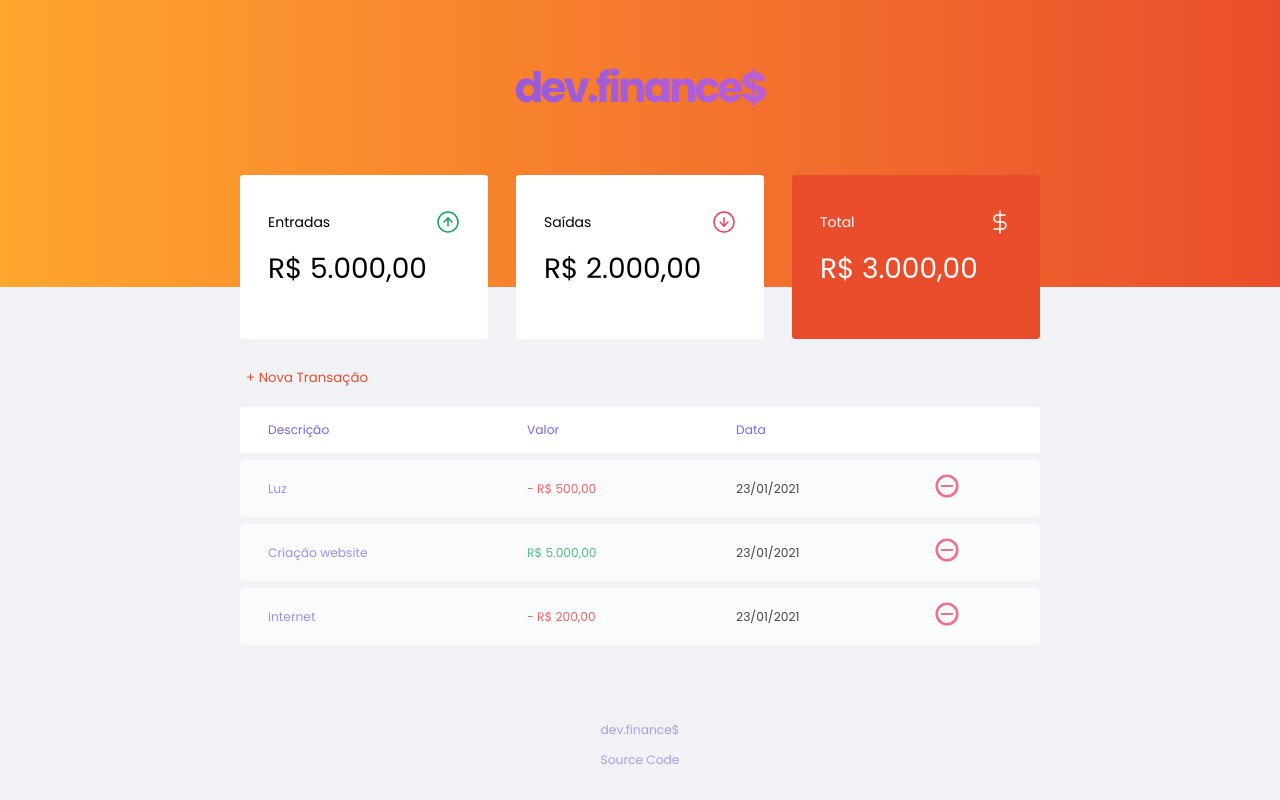
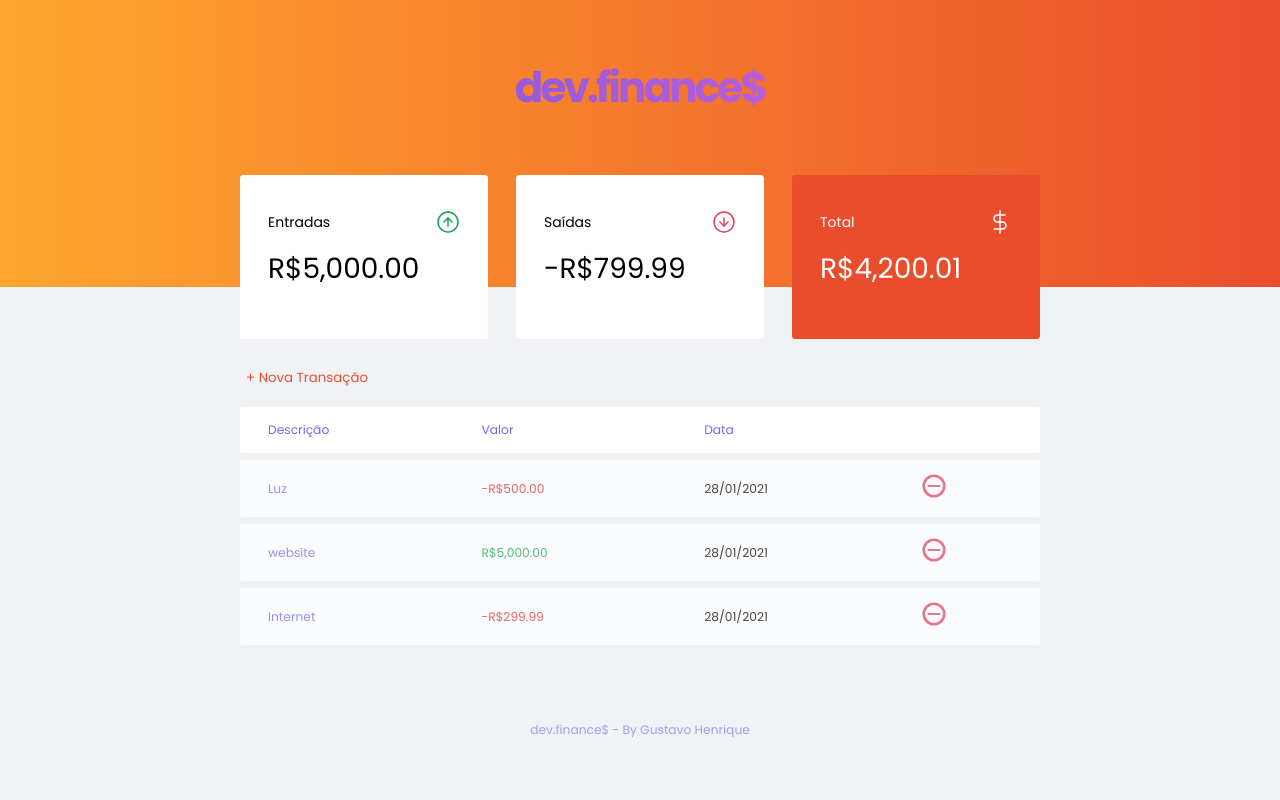
Before and after one commit to eoguvo/maratonaDiscover, a Next.js app in the folder web/: page / in a window 1280 px wide. Built offline with nearby package versions, Linux system fonts and the light colour scheme.

Commit message:
feat: add an remove transactions

```diff
--- /dev/null
+++ b/web/Services/TransactionHandler/index.js
@@ -0,0 +1,67 @@
+import Util from "../../utils/index.js";
+
+class TransactionHandler{
+    #transactions;
+    constructor(transactions) {
+        this.#transactions = transactions;
+        this.init();
+    }
+    init() {
+        this.#transactions = this.#transactions.map((transaction, index) => {
+            transaction.id = index;
+            if(transaction.date.includes('-')) {
+                transaction.date = Util.formatDate(transaction.date);
+            }
+            return transaction;
+        })
+        return this.#transactions;
+    }
+    getValues() {
+        let currentExpenses = [];
+        let currentIncomes = [];
+        this.#transactions.forEach(({amount})=>{
+          /* Comeca com "-"? */
+          if(/^-/.test(amount)) {
+            return currentExpenses.push(amount);
+          }
+          /* Se nao... */
+          currentIncomes.push(amount);
+        })
+        const sumArray = array => {
+            if(array.length == 0) return []
+            return array.reduce((accumulator, currentValue) => {
+                return accumulator + currentValue
+            });
+        }
+        currentIncomes = sumArray(currentIncomes);
+        currentExpenses = sumArray(currentExpenses);
+        return [currentExpenses, currentIncomes];
+    }
+
+    addTransaction(transaction) {
+        this.#transactions.push(transaction);
+        return this.#transactions;
+    }
+
+    removeTransaction(id) {
+        this.#transactions = this.#transactions.filter(transaction => {
+            return transaction.id != id;
+        })
+        return this.#transactions;
+    }
+    updateTransaction(id, newTransaction) {
+        this.#transactions.forEach(transaction =>{
+            if(transaction.id !== id) {
+                return;
+            }
+            this.#transactions[transaction] = newTransaction;
+        })
+        return this.#transactions;
+    }
+    reload(transactions) {
+        this.#transactions = transactions;
+        this.init();
+    }
+}
+
+export default TransactionHandler;
--- a/web/components/BalanceCard/index.js
+++ b/web/components/BalanceCard/index.js
@@ -1,10 +1,13 @@
-import React from 'react';
+import {useContext} from 'react';
 import { Card, H3, P } from './styles'
 import Image from 'next/image';
 
+import TransactionContext from '../../context/Transaction'
 
 const BalanceCard = ({ value, title, className, icon, alt, ...rest }) => {
+    const { transactions } = useContext(TransactionContext);
     const newClassName = className.split(' ').length > 1 ? 'total' : '';
+
     return (
         <Card icon={icon} type={newClassName}
                   {...rest}>
--- a/web/components/Modal/index.js
+++ b/web/components/Modal/index.js
@@ -2,12 +2,18 @@ import React, { useContext, useState } from 'react';
 import { Input, InputGroup, Label, ModalOverlay, ModalWrapper, Help, Actions, CloseButton, SubmitButton, Title } from './styles'
 
 import ModalContext from '../../context/Modal'
+import TransactionContext from '../../context/Transaction';
 
 const Modal = () => {
     const { isActive, setActive } = useContext(ModalContext);
-    const [date,setDate] = useState(getDate())
+    const { transactions, setTransactions } = useContext(TransactionContext);
+
+    const [date,setDate] = useState(getDate());
+    const [description,setDescription] = useState('');
+    const [amount,setAmount] = useState(15.00);
+
     function getDate () {
-            var d = new Date(),
+        let d = new Date(),
             month = '' + (d.getMonth() + 1),
             day = '' + d.getDate(),
             year = d.getFullYear();
@@ -22,6 +28,24 @@ const Modal = () => {
 
     const HandleSubmit = (e) => {
         e.preventDefault()
+        if(!description || !amount || !date) {
+            return alert("Por favor, preencha todos os campos")
+        }
+        setAmount(parseInt(amount));
+        console.log({
+            description,
+            amount,
+            date
+        })
+        setDescription('');
+        setAmount('');
+        setDate(getDate());
+        setTransactions([...transactions,
+            {
+                description,
+                amount,
+                date
+            }])
         setActive(false);
     }
 
@@ -33,12 +57,16 @@ const Modal = () => {
                     <form action="" onSubmit={HandleSubmit}>
                         <InputGroup>
                             <Label htmlFor="description">Descrição</Label>
-                            <Input type="text" id='description' name="description" placeholder="Descrição" />
+                            <Input type="text" id='description' name="description" placeholder="Descrição"
+                            onChange={e=>setDescription(e.target.value)}
+                            value={description} />
                         </InputGroup>
 
                         <InputGroup>
                             <Label htmlFor="amount">Valor</Label>
-                            <Input  step='0.05' type="number" id='amount' name="amount" placeholder="0,00" />
+                            <Input  step='0.05' type="number" id='amount' name="amount" placeholder="0,00"
+                            onChange={e=>setAmount(e.target.value)}
+                            value={amount} />
                             <Help>
                                 Use o sinal - (negativo) para despesas e , (virgula) para casas decimais
                             </Help>
@@ -52,7 +80,7 @@ const Modal = () => {
                         </InputGroup>
 
                         <Actions>
-                            <CloseButton onclick={_=>setActive(false)} >Cancelar</CloseButton>
+                            <CloseButton type="button" onClick={_=>setActive(false)} >Cancelar</CloseButton>
                             <SubmitButton>Enviar</SubmitButton>
                         </Actions>
 
--- a/web/components/Transaction/index.js
+++ b/web/components/Transaction/index.js
@@ -1,15 +1,25 @@
-import React from 'react';
+import { useContext } from 'react';
 import {Td, Tr, Desc} from './styles.js'
-import Image from 'next/image';
 
-const Transaction = ({ desc, value, date }) => {
+import TransactionContext from '../../context/Transaction'
+
+import TransactionHandler from '../../Services/TransactionHandler';
+
+const Transaction = ({ desc, value, date, id, ...rest }) => {
+    const { transactions, setTransactions } = useContext(TransactionContext);
+    const transactionHandler = new TransactionHandler(transactions);
+    const HandleRemove = (e) => {
+        const newTransactions = transactionHandler.removeTransaction(id);
+        setTransactions(newTransactions);
+    }
     return (
-        <Tr >
+        <Tr {...rest}>
             <Desc >{desc}</Desc>
             <Td type={/^-/.test(value) ? "expense" : "income"} >{value}</Td>
             <Td >{date}</Td>
-            <Td>
-                <Image
+            <Td onClick={HandleRemove}>
+                <img
+                    alt="delete"
                     src="/assets/minus.svg"
                     width={24}
                     height={24}
--- /dev/null
+++ b/web/context/ContextWrapper.js
@@ -0,0 +1,17 @@
+import { ThemeProvider } from 'styled-components';
+import { ModalProvider } from './Modal';
+import { TransactionProvider } from './Transaction';
+
+const ContextWrapper = ({ children, theme }) => {
+    return (
+        <ThemeProvider theme={theme}>
+            <ModalProvider>
+                <TransactionProvider>
+                    {children}
+                </TransactionProvider>
+            </ModalProvider>
+        </ThemeProvider>
+    )
+}
+
+export default ContextWrapper;
--- /dev/null
+++ b/web/context/Transaction.js
@@ -0,0 +1,35 @@
+import React, { createContext, useState } from 'react';
+
+const seed = [{
+    id: 1,
+    description: 'Luz',
+    amount: -500,
+    date: '2021-01-28'
+},
+{
+    id: 2,
+    description: 'website',
+    amount: 5000,
+    date: '2021-01-28'
+},
+{
+    id: 3,
+    description: 'Internet',
+    amount: -299.99,
+    date: '2021-01-28'
+}
+]
+
+const TransactionContext = createContext({ transactions: seed });
+
+export const TransactionProvider = ({ children }) => {
+    const [transactions, setTransactions] = useState(seed);
+
+    return (
+        <TransactionContext.Provider value={{ transactions, setTransactions }}>
+            {children}
+        </TransactionContext.Provider>
+    )
+}
+
+export default TransactionContext;
--- a/web/pages/index.js
+++ b/web/pages/index.js
@@ -1,5 +1,5 @@
 import Head from 'next/head'
-import { useState, useContext } from 'react';
+import { useState, useContext, useEffect } from 'react';
 
 import { Icon, Header, Logo, Container, Balance, Transiction, NewTransaction, DataTable, Th, Footer } from '../styles/home';
 import { ScreenOnly } from '../styles/Utils'
@@ -9,16 +9,34 @@ import Transaction from '../components/Transaction';
 import Modal from '../components/Modal';
 
 import ModalContext from '../context/Modal';
+import TransactionContext from '../context/Transaction';
+
+import Util from '../utils/index.js';
+
+import TransactionHandler from '../Services/TransactionHandler';
 
 export default function Home({ toggleTheme }) {
   const [switchclass, setswitchclass] = useState('sun');
+  const [income, setIncome] = useState([])
+  const [expense, setExpense] = useState([])
 
   const { setActive } = useContext(ModalContext);
-
+  const { transactions, setTransactions } = useContext(TransactionContext);
   const toggleClick = () => {
     toggleTheme();
     setswitchclass(switchclass === 'sun' ? 'moon' : 'sun')
   }
+
+  const transactionHandler = new TransactionHandler(transactions);
+
+  useEffect(()=>{
+    const [currentExpenses, currentIncomes] =
+        transactionHandler.getValues()
+    setExpense(currentExpenses);
+    setIncome(currentIncomes);
+    transactionHandler.updateTransaction(transactions)
+    setTransactions(transactions);
+  }, [transactions])
 
   return (
     <>
@@ -42,7 +60,7 @@ export default function Home({ toggleTheme }) {
           <ScreenOnly>Balanço</ScreenOnly>
           <BalanceCard
               title="Entradas"
-              value="R$ 5.000,00"
+              value={Util.formatCurrency(income)}
               className="card"
               icon="income.svg"
               alt="Icone de entradas"
@@ -50,7 +68,7 @@ export default function Home({ toggleTheme }) {
 
           <BalanceCard
               title="Saídas"
-              value="R$ 2.000,00"
+              value={Util.formatCurrency(expense)}
               className="card"
               icon="expense.svg"
               alt="Icone de saidas"
@@ -58,7 +76,7 @@ export default function Home({ toggleTheme }) {
 
           <BalanceCard
               title="Total"
-              value="R$ 3.000,00"
+              value={Util.formatCurrency(income + expense)}
               className="card total"
               icon="total.svg"
               alt="Icone de total"
@@ -79,29 +97,22 @@ export default function Home({ toggleTheme }) {
               </tr>
             </thead>
             <tbody>
-              <Transaction
-                desc="Luz"
-                value="- R$ 500,00"
-                date="23/01/2021"
-              />
-              <Transaction
-                desc="Criação website"
-                value="R$ 5.000,00"
-                date="23/01/2021"
-              />
-              <Transaction
-                desc="Internet"
-                value="- R$ 200,00"
-                date="23/01/2021"
-              />
+              {transactions.map(({id, description: desc, amount, date})=>{
+                let value = Util.formatCurrency(amount);
+                const props = {id, desc,value, date}
+                return <Transaction
+                        key={id} {...props}
+                      />
+              })}
             </tbody>
           </DataTable>
         </Transiction>
       </Container>
 
       <Footer>
-        <p>dev.finance$</p>
-        <a href="https://github.com/Gustavo-Henrique-br/maratonaDiscover">Source Code</a>
+        <a href="https://github.com/Gustavo-Henrique-br/maratonaDiscover">
+          <p>dev.finance$ - By Gustavo Henrique</p>
+        </a>
       </Footer>
 
         <Modal />
--- /dev/null
+++ b/web/utils/index.js.js
@@ -0,0 +1,28 @@
+class Util {
+    static #defaultFormart = Intl.NumberFormat("en-us", {
+        currency: "BRL",
+        style: "currency"
+    });
+
+    static formatDate(date) {
+        let d = new Date(date),
+            month = '' + (d.getMonth() + 1),
+            day = '' + d.getDate(),
+            year = d.getFullYear();
+        if (month.length < 2)
+            month = '0' + month;
+        if (day.length < 2)
+            day = '0' + day;
+        return [day, month, year].join('/');
+    }
+
+    static formatCurrency(value) {
+        return this.#defaultFormart.format(value);
+    }
+    static unFormartCurrency(value) {
+        value = String(value);
+        return Number(value.replace(/\D/g, '')) / 100;
+    }
+}
+
+export default Util;
```
Also changed, not shown: web/pages/_app.js (+3 -7 lines), web/Services/Form/index.js (added). Lines whose indentation alone changed are shown as unchanged.
